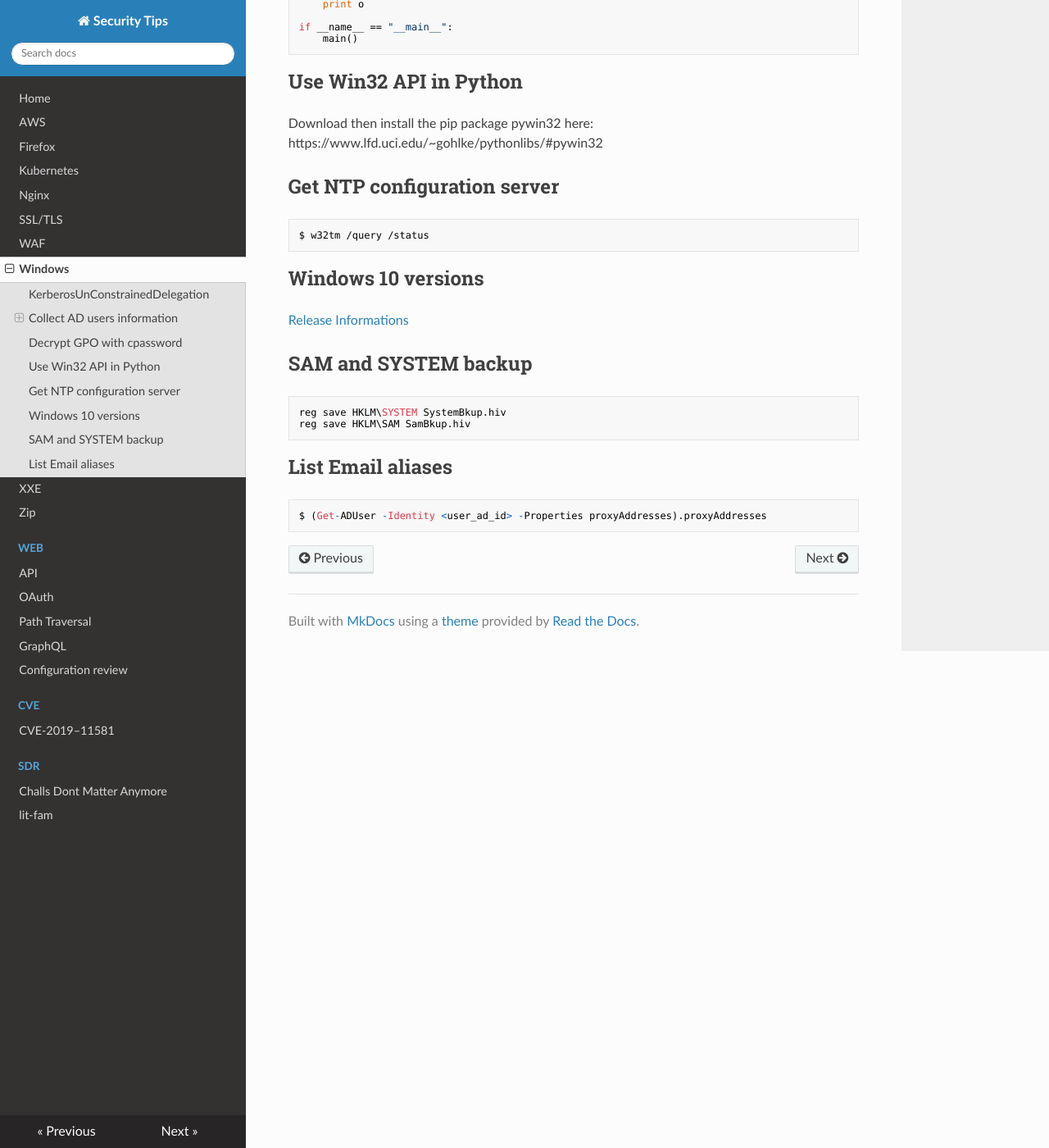
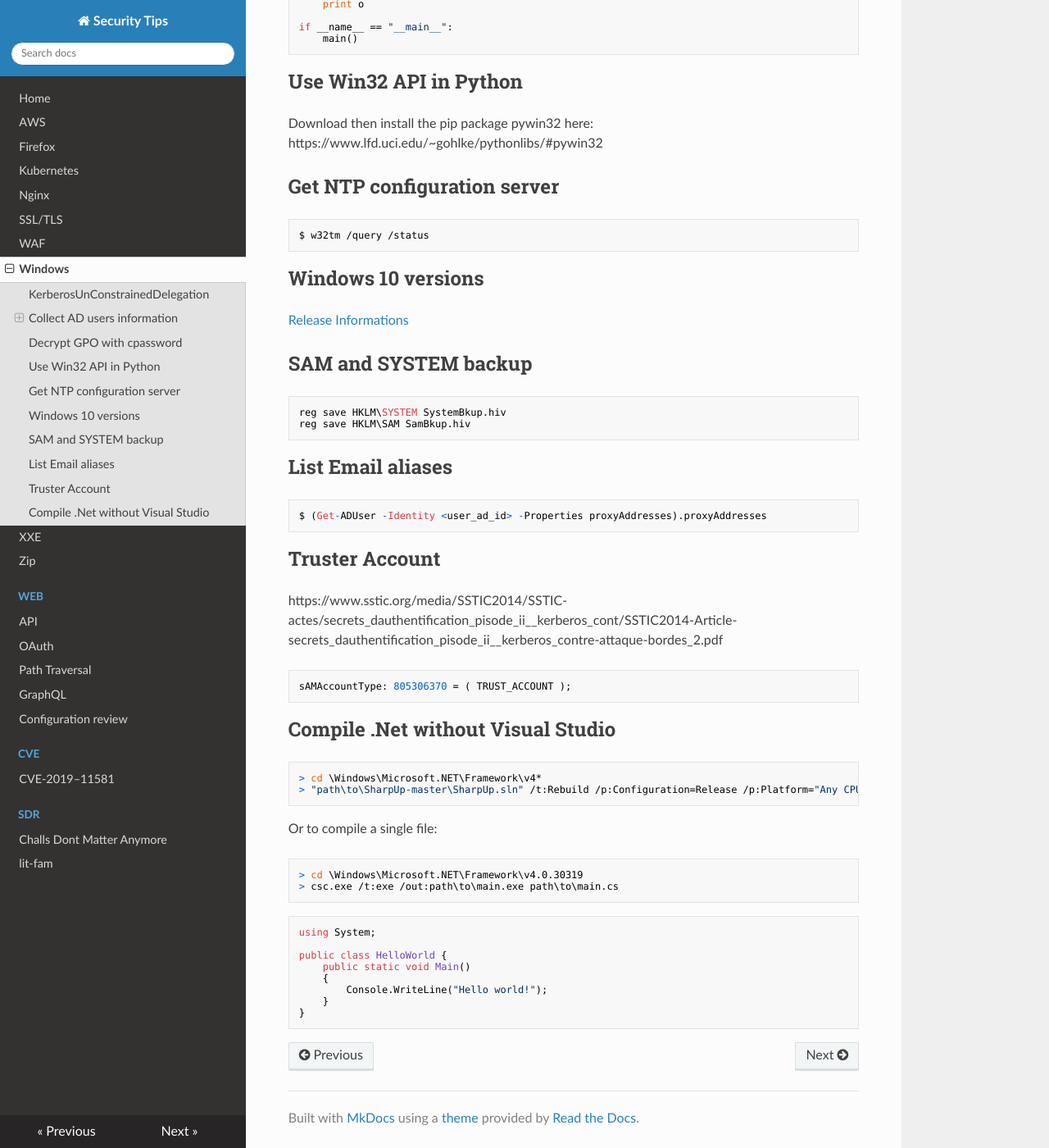
Before and after one commit to vincd/security-tips, an MkDocs documentation site: the page built from docs/windows.md, in a window 1280 px wide and 1400 px high, scrolled down 1729 px. Shown: the whole window at 82% size. Built offline with MkDocs 1.6.1, drawn with Linux system fonts in a browser that asks for light colours; nearby versions of some CDN libraries.

Commit message:
Add C# compilation example

````diff
--- a/docs/windows.md
+++ b/docs/windows.md
@@ -119,3 +119,33 @@ reg save HKLM\SAM SamBkup.hiv
 ```
 $ (Get-ADUser -Identity <user_ad_id> -Properties proxyAddresses).proxyAddresses
 ```
+
+## Truster Account
+https://www.sstic.org/media/SSTIC2014/SSTIC-actes/secrets_dauthentification_pisode_ii__kerberos_cont/SSTIC2014-Article-secrets_dauthentification_pisode_ii__kerberos_contre-attaque-bordes_2.pdf
+
+```
+sAMAccountType: 805306370 = ( TRUST_ACCOUNT );
+```
+
+## Compile .Net without Visual Studio
+```
+> cd \Windows\Microsoft.NET\Framework\v4*
+> "path\to\SharpUp-master\SharpUp.sln" /t:Rebuild /p:Configuration=Release /p:Platform="Any CPU"
+```
+
+Or to compile a single file:
+```
+> cd \Windows\Microsoft.NET\Framework\v4.0.30319
+> csc.exe /t:exe /out:path\to\main.exe path\to\main.cs
+```
+
+```csharp
+using System;
+
+public class HelloWorld {
+    public static void Main()
+    {
+        Console.WriteLine("Hello world!");
+    }
+}
+```
````
